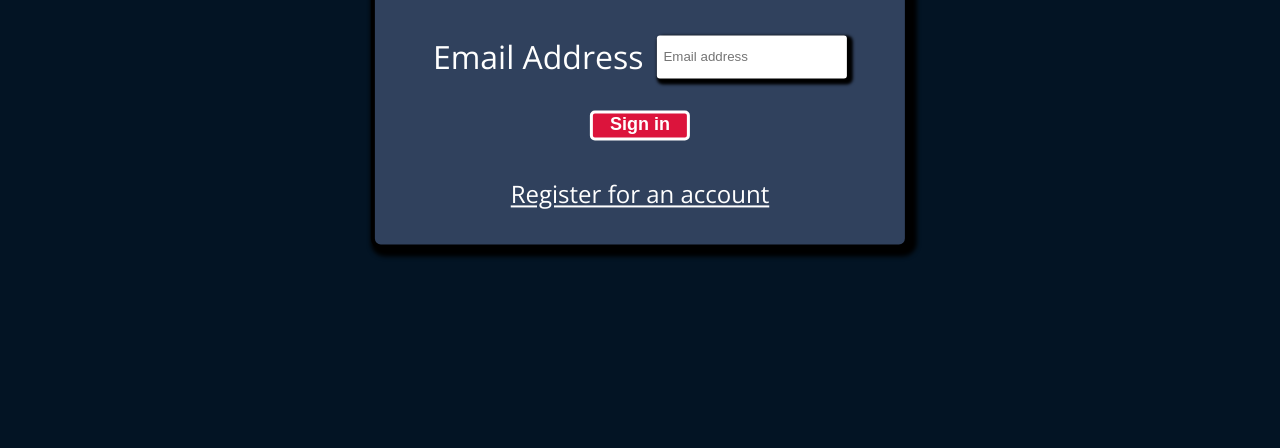
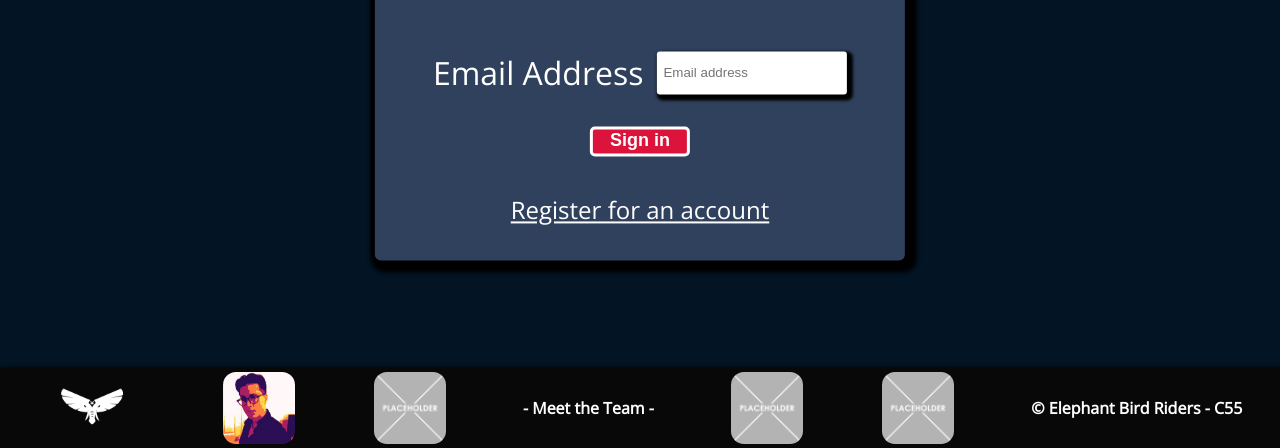
Before and after one commit to LukeSlater02/nutshell-flipflop, a React app: page /login in a window 1280 px wide. Shown: the part 368-816 px from the top of the page. Built offline with nearby package versions, Linux system fonts and the light colour scheme; a web font is replaced by a local one.

Commit message:
sticky footer

```diff
--- a/src/components/ApplicationViews.js
+++ b/src/components/ApplicationViews.js
@@ -11,9 +11,6 @@ import { TaskForm } from "./tasks/TaskForm"
 import { FriendList } from "./friends/FriendsList"
 import { ArticleList } from "./articles/ArticleList"
 import { TaskDetail } from "./tasks/TaskDetail"
-
-import { TaskCard } from "./tasks/TaskCard"
-import { EventCard } from "./events/EventCard"
 import { EventDetail } from "./events/EventDetail"
 
 
--- a/src/components/Footer.js/Footer.css
+++ b/src/components/Footer.js/Footer.css
@@ -1,6 +1,8 @@
 footer {
     background-color: #080808;
     margin-top: auto;
+    position: absolute;
+    bottom: 0;
     display: flex;
     height: 5em;
     width: 100%;
--- a/src/components/Nutshell.css
+++ b/src/components/Nutshell.css
@@ -3,7 +3,7 @@ strong {
 }
 
 html {
-  height: 100%
+  height: 100%;
 }
 
 body {
@@ -12,13 +12,8 @@ body {
   font-family: 'Open Sans', sans-serif;
   margin: 0;
   padding: 0;
-  height: 100vh;
-  display: grid;
-  grid-template-rows: auto 1fr auto;
-}
-
-.root {
-  min-height: 100%;
+  min-height: 100vh;
+  position: relative;
 }
 
 
```
